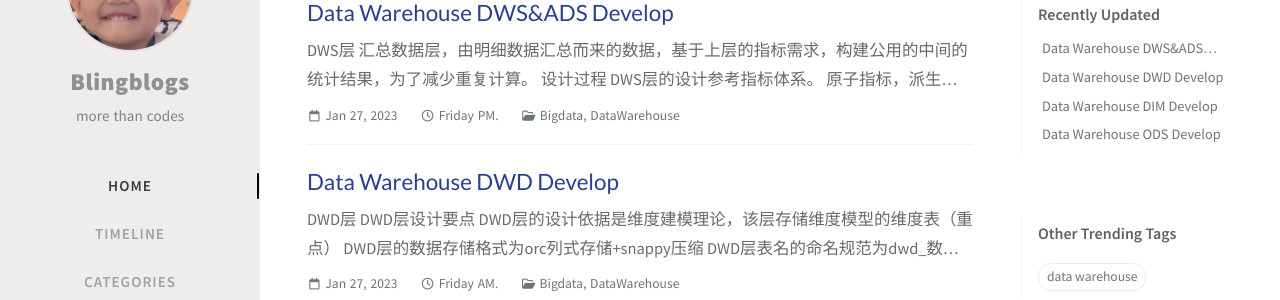
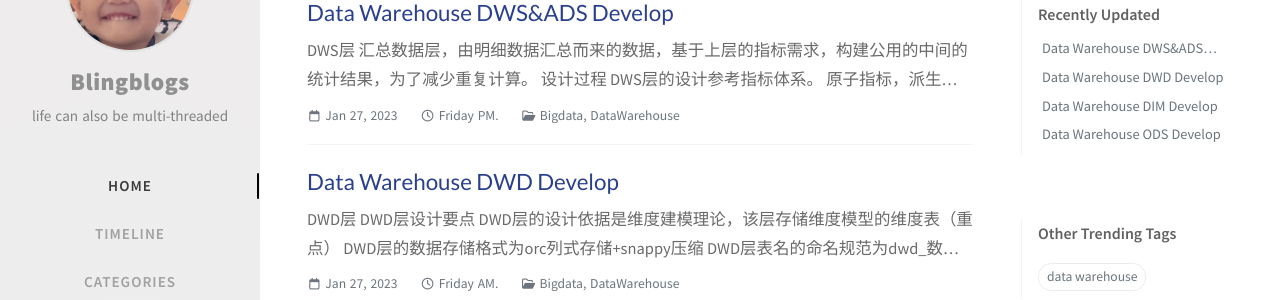
Before and after one commit to sechenbling/bling_blog_sites, a Jekyll site: the page built from index.html, in a window 1280 px wide. Shown: the part 124-424 px from the top of the page. Built offline with Jekyll 4.4.1, drawn with Linux system fonts in a browser that asks for light colours; the list of posts is cut into pages by our own code.

```diff
--- a/_config.yml
+++ b/_config.yml
@@ -1,11 +1,11 @@
-author: Lynn Chen
+author: BreeLynn Chen
 lang: en
 timezone: Asia/Shanghai
 #theme_mode: [light|dark]
 #theme_mode: dual
 avatar: /assets/img/sample/avatar.png
 title: Blingblogs
-tagline: more than codes
+tagline: life can also be multi-threaded
 description: >-
   A site with blogs involve backend, big data, or other daily programming records.
 url: 'https://sechenbling.github.io'
```
Also changed, not shown: blog_imgs/bigdata/data warehouse/theory/data warehouse design/data warehouse design img1.png (renamed from blog_imgs/data warehouse/theory/data warehouse design/data warehouse design img1.png), blog_imgs/bigdata/data warehouse/theory/data warehouse design/data warehouse design img2.png (renamed from blog_imgs/data warehouse/theory/data warehouse design/data warehouse design img2.png), blog_imgs/bigdata/data warehouse/theory/data warehouse design/data warehouse design img3.png (renamed from blog_imgs/data warehouse/theory/data warehouse design/data warehouse design img3.png), blog_imgs/bigdata/data warehouse/theory/data warehouse design/data warehouse design img4.png (renamed from blog_imgs/data warehouse/theory/data warehouse design/data warehouse design img4.png), blog_imgs/bigdata/data warehouse/theory/data warehouse design/data warehouse design img5.png (renamed from blog_imgs/data warehouse/theory/data warehouse design/data warehouse design img5.png), blog_imgs/bigdata/data warehouse/theory/data warehouse design/data warehouse design img6.png (renamed from blog_imgs/data warehouse/theory/data warehouse design/data warehouse design img6.png), blog_imgs/bigdata/data warehouse/theory/data warehouse model/data warehouse model img1.png (renamed from blog_imgs/data warehouse/theory/data warehouse model/data warehouse model img1.png), blog_imgs/bigdata/data warehouse/theory/data warehouse model/data warehouse model img2.png (renamed from blog_imgs/data warehouse/theory/data warehouse model/data warehouse model img2.png), blog_imgs/bigdata/data warehouse/theory/data warehouse model/data warehouse model img3.png (renamed from blog_imgs/data warehouse/theory/data warehouse model/data warehouse model img3.png).
